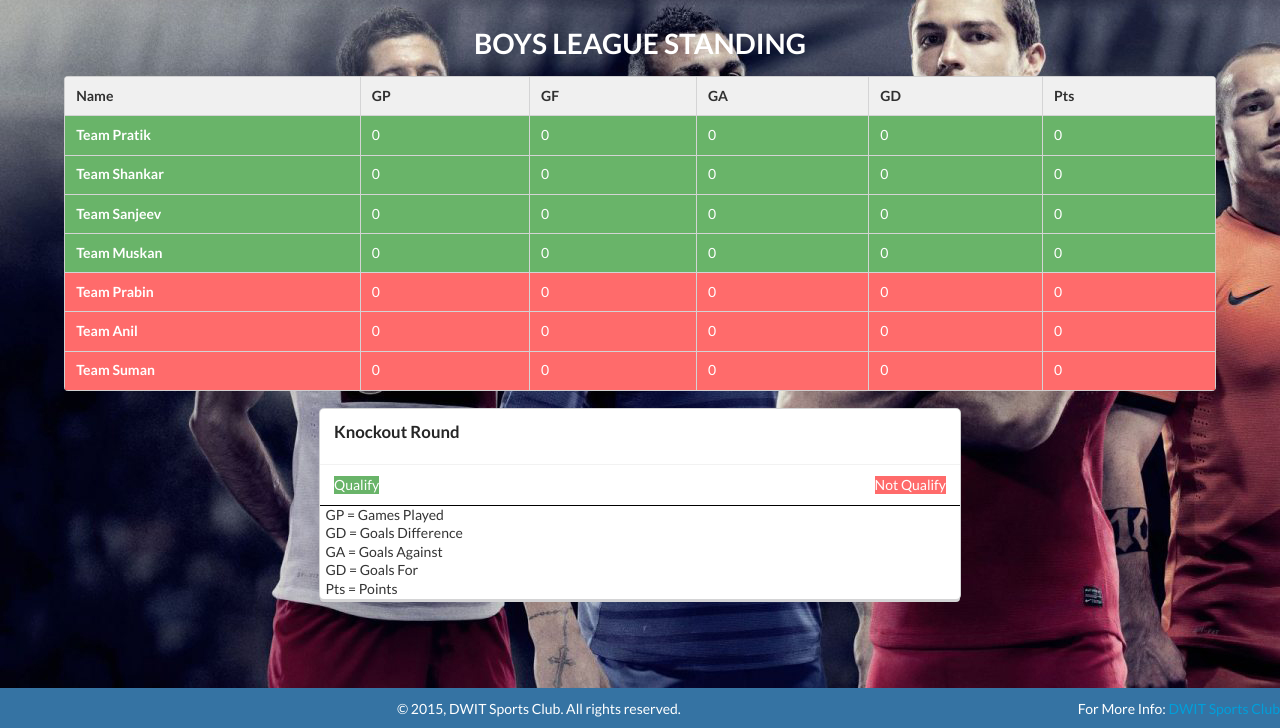
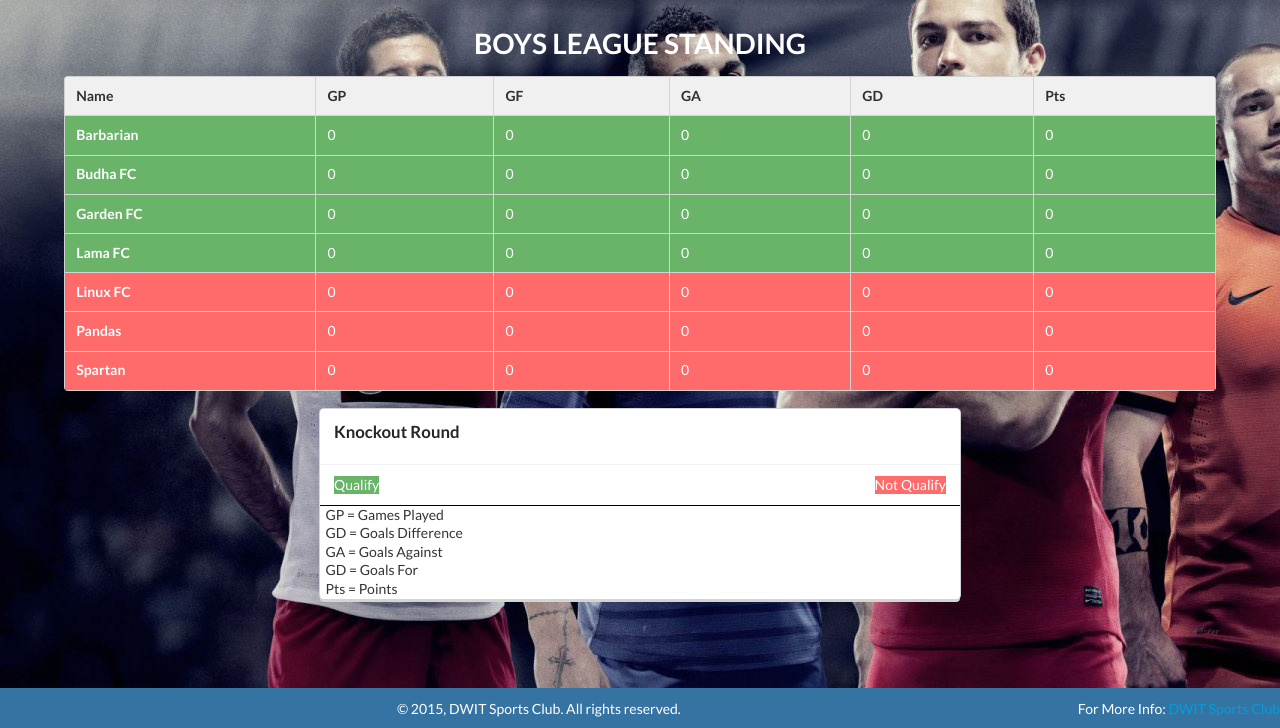
Before and after one commit to sportsclubdwit/sportsclubdwit.github.io, a plain HTML site: page standing.html in a window 1280 px wide. Shown: the part 72-800 px from the top of the page. Drawn offline with Linux system fonts and the light colour scheme; a web font is replaced by a local one.

Commit message:
DWIT Futsal Tournament Record

```diff
--- a/standing.html
+++ b/standing.html
@@ -66,7 +66,7 @@
   </thead>
   <tbody>
     <tr style="background-color: rgba(0, 128, 0, 0.59);">
-      <td><b>Team Pratik</b></td>
+      <td><b>Barbarian</b></td>
       <td>0</td>
       <td>0</td>
       <td>0</td>
@@ -74,7 +74,7 @@
       <td>0</td>
     </tr>
     <tr style="background-color: rgba(0, 128, 0, 0.59);">
-      <td><b>Team Shankar</b></td>
+      <td><b>Budha FC</b></td>
       <td>0</td>
       <td>0</td>
       <td>0</td>
@@ -82,7 +82,7 @@
       <td>0</td>
     </tr>
     <tr style="background-color: rgba(0, 128, 0, 0.59);">
-      <td><b>Team Sanjeev</b></td>
+      <td><b>Garden FC</b></td>
 	  <td>0</td>
       <td>0</td>
       <td>0</td>
@@ -90,7 +90,7 @@
       <td>0</td>
     </tr>
     <tr style="background-color: rgba(0, 128, 0, 0.59);">
-      <td><b>Team Muskan</b></td>
+      <td><b>Lama FC</b></td>
 	<td>0</td>
       <td>0</td>
       <td>0</td>
@@ -98,7 +98,7 @@
       <td>0</td>
     </tr>
     <tr style="background-color: rgba(255, 0, 0, 0.58);">
-      <td><b>Team Prabin</b></td>
+      <td><b>Linux FC</b></td>
 	  <td>0</td>
       <td>0</td>
       <td>0</td>
@@ -106,7 +106,7 @@
       <td>0</td>
     </tr>
     <tr style="background-color: rgba(255, 0, 0, 0.58);">
-      <td><b>Team Anil</b></td>
+      <td><b>Pandas</b></td>
       <td>0</td>
       <td>0</td>
       <td>0</td>
@@ -114,7 +114,7 @@
       <td>0</td>
     </tr>
     <tr style="background-color: rgba(255, 0, 0, 0.58);">
-      <td><b>Team Suman</b></td>
+      <td><b>Spartan</b></td>
       <td>0</td>
       <td>0</td>
       <td>0</td>
```
